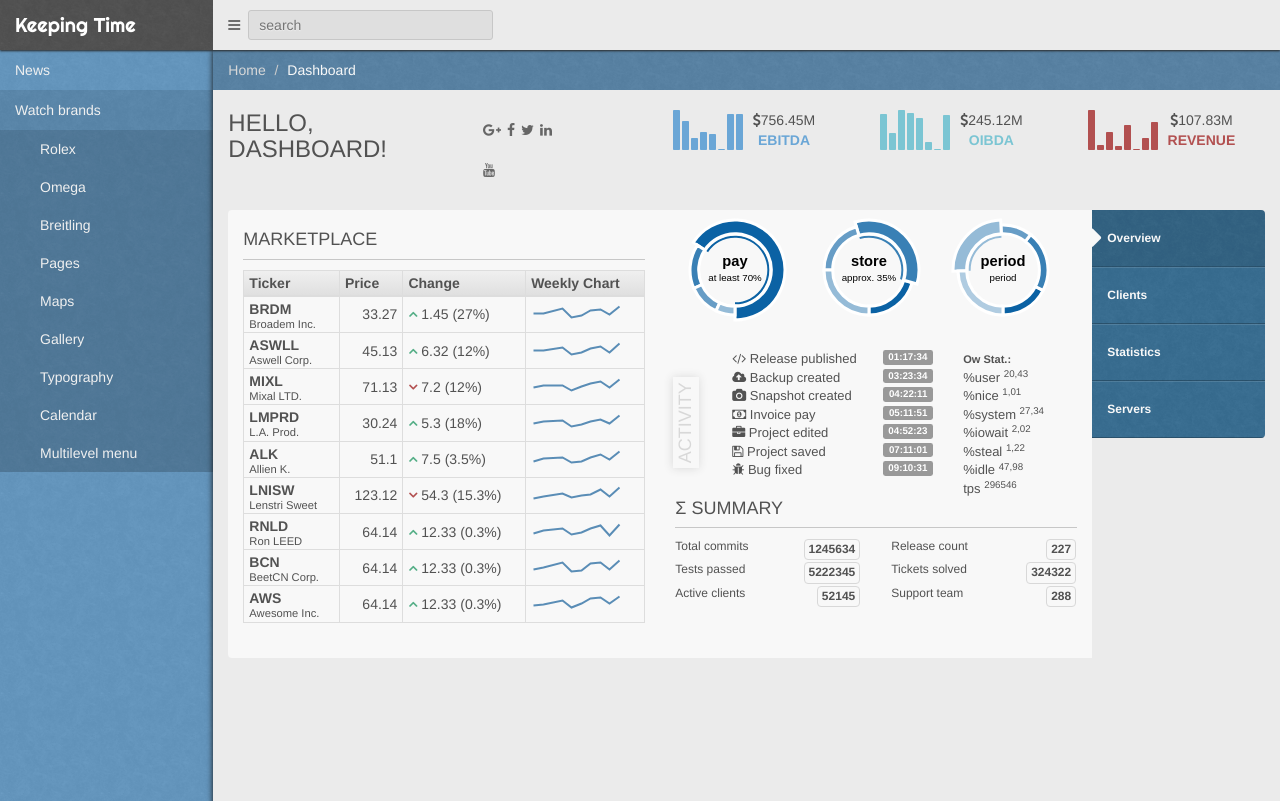
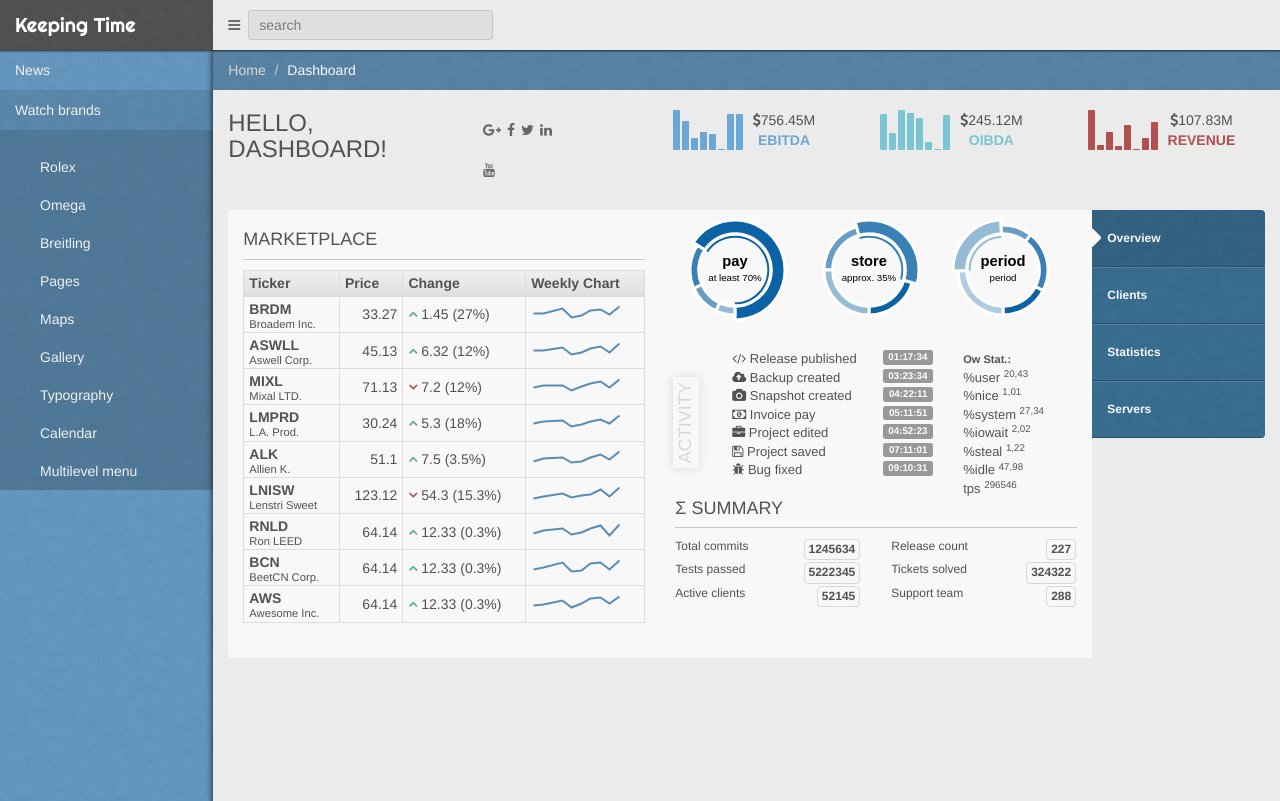
Before and after one commit to keepingtime/keepingtime.github.io, a plain HTML site: page index.html in a window 1280 px wide. Both pictures are taken after a click on the link "Watch brands". Drawn offline with Linux system fonts and the light colour scheme.

Commit message:
dropdown

```diff
--- a/index.html
+++ b/index.html
@@ -172,6 +172,7 @@
 				<li class="dropdown">
 					<a href="#" class="dropdown-toggle">
 						<!-- <i class="fa fa-table"></i> -->
+						<li class="dropdown">
 						 <span class="hidden-xs">Rolex</span>
 					</a>
 					<ul class="dropdown-menu">
@@ -179,6 +180,7 @@
 							<li><a class="ajax-link" href="ajax/tables_datatables.html">Explorer II</a></li>
 							<li><a class="ajax-link" href="ajax/tables_beauty.html">Submariner</a></li>
 					</ul>
+					</li>
 				</li>
 				<li class="dropdown">
 					<a href="#" class="dropdown-toggle">
```
